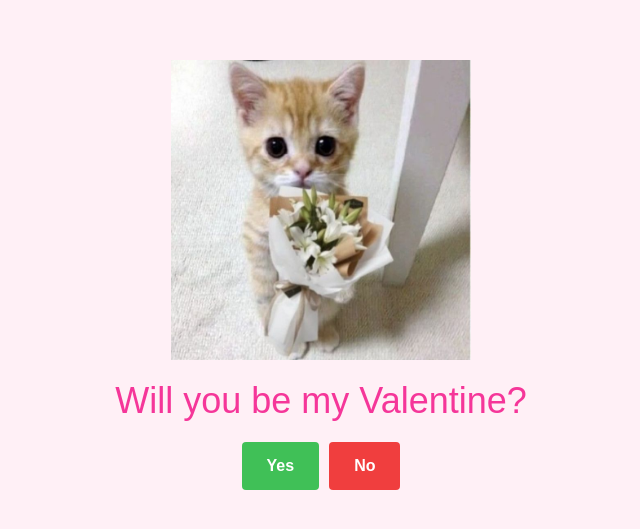
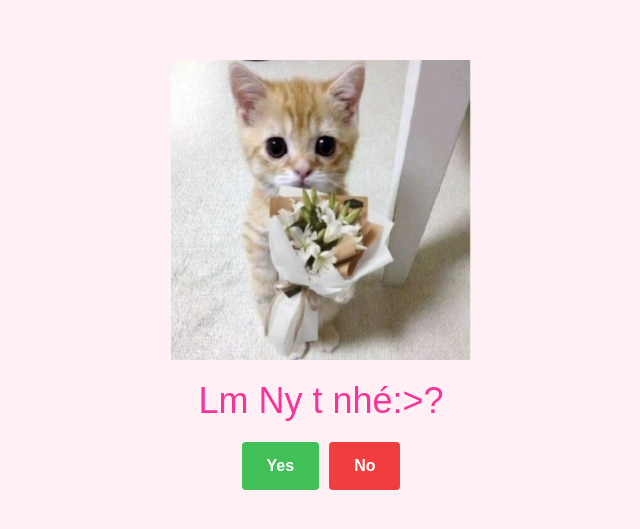
Before and after one commit to GTTOG/test1, a plain HTML site: page index.html in a window 1280 px wide. Shown: the part 125-654 px from the top of the page, without its empty margins (319-959 px from the left). Drawn offline with Linux system fonts and the light colour scheme; a web font is replaced by a local one.

Commit message:
Update index.html

```diff
--- a/index.html
+++ b/index.html
@@ -15,7 +15,7 @@
   <body>
     <main class="container">
       <img class="cat-img" src="img/cat-0.jpg" alt="Picture of a cat" />
-      <p class="title">Will you be my Valentine?</p>
+      <p class="title">Lm Ny t nhé:>?</p>
       <div class="buttons">
         <button type="button" class="btn btn--yes">Yes</button>
         <button type="button" class="btn btn--no">No</button>
```
